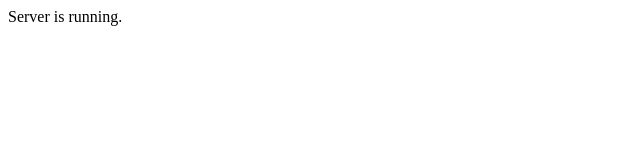
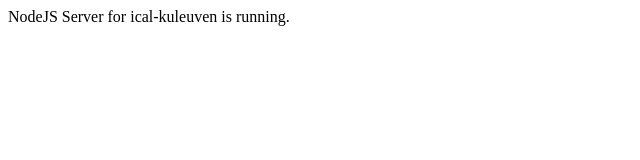
Before and after one commit to TheAxeC/ical-kuleuven, a website: page index.html in a window 1280 px wide. Shown: the whole page, without its empty margins (0-640 px from the left). Drawn offline with Linux system fonts and the light colour scheme.

Commit message:
- Updated simple index.html file

```diff
--- a/index.html
+++ b/index.html
@@ -1,5 +1,5 @@
 <html>
 	<body>
-		Server is running.
+		NodeJS Server for ical-kuleuven is running.
 	</body>
 </html>
```
